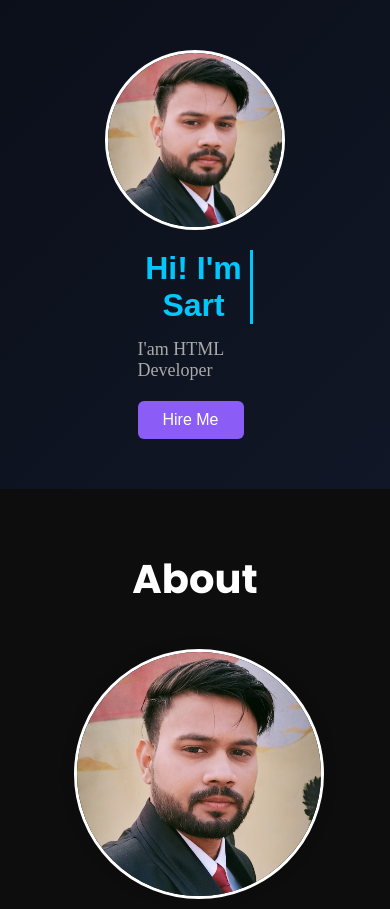
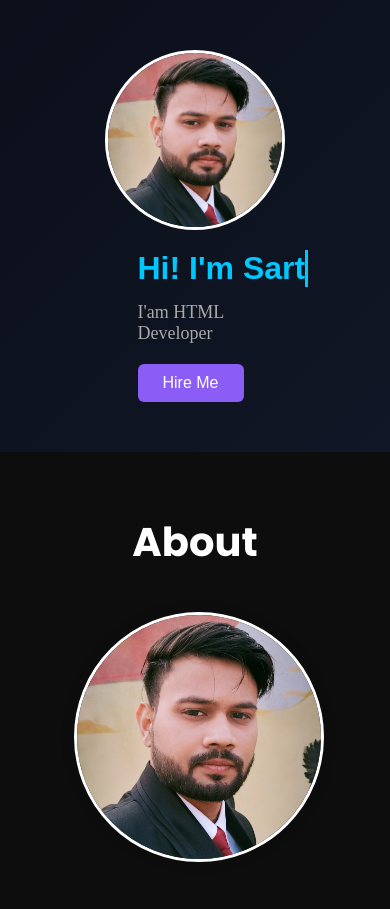
Before and after one commit to sarthakg97/Portfolio_Site, a plain HTML site: page index.html in a window 390 px wide. Shown: the top 909 px of the page. Drawn offline with Linux system fonts and the light colour scheme; a web font is replaced by a local one.

Commit message:
index.css

```diff
--- a/assits/CSS/index.css
+++ b/assits/CSS/index.css
@@ -449,12 +449,8 @@ body {
 }
 @media (max-width: 786px) {
   #auto-heading {
-    position: static;
-    display: block;
-    width: 100%;
-    text-align: center;
-    white-space: normal;
-    overflow: visible;
+    position: realtive;
+      right:45pc;
   }
 }
 
```
